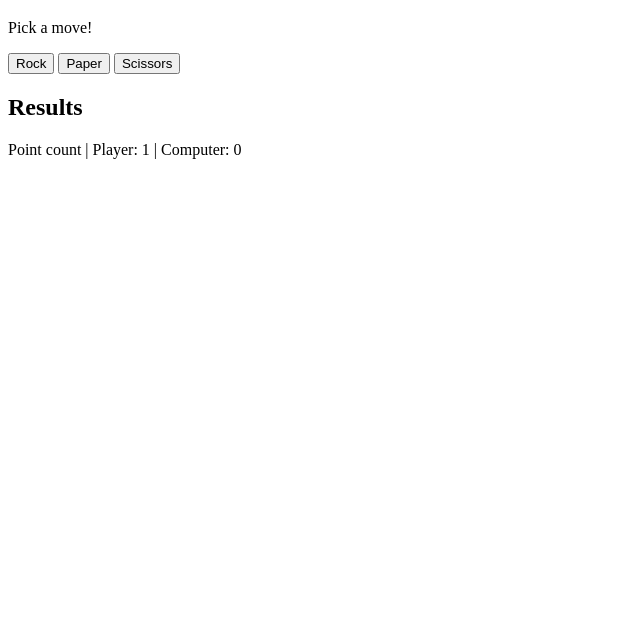
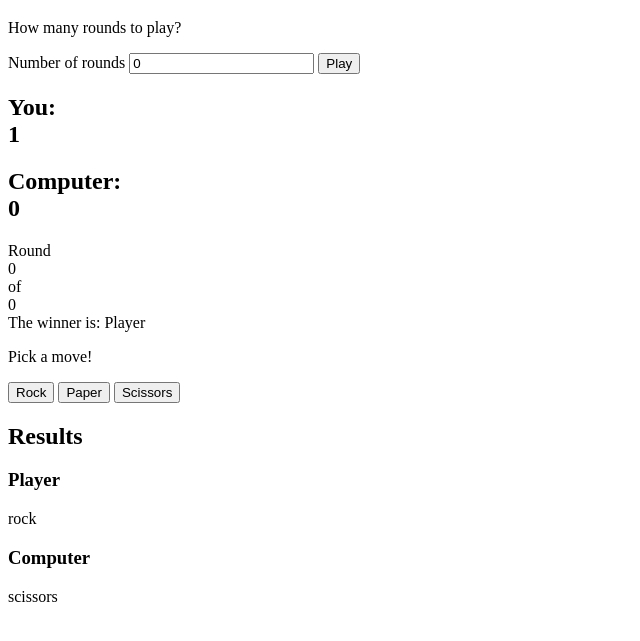
Before and after one commit to ornsteinerr/rock-paper-scissors, a plain HTML site: page index.html in a window 1280 px wide. Both pictures are taken after a click on the button "Rock". Shown: the part 61-702 px from the top of the page, without its empty margins (0-640 px from the left). Drawn offline with Linux system fonts and the light colour scheme.

Commit message:
Add rounds, points, and move display

```diff
--- a/index.html
+++ b/index.html
@@ -10,12 +10,30 @@
 </head>
 <body>
     <h1> Rock Paper Scissors! </h1>
-    </p>Pick a move!</p>
-    <button id="r">Rock</button>
-    <button id="p">Paper</button>
-    <button id="s">Scissors</button>
-    <div id="pointsLog">
-        <h2>Results</h2>
+    <div id="start">
+        <p>How many rounds to play? </p>
+        <label for="numRounds">Number of rounds </label>
+        <input type="text" id="numRounds" value ="0">
+        <button id="play">Play</button>
+     </div>
+    <div id="game">
+        <div id="pointsTally">
+            <h2> You: <div id="playerPointCounter">0</div></h2>
+            <h2> Computer: <div id="computerPointCounter">0</div></h2>
+        </div>
+        <div id="round">
+            Round <div id="currentRound">0 </div> of <div id="totalRound">0</div>
+        </div>
+        <div id="winnerMsg"></div>
+        </p>Pick a move!</p>
+        <button class="moveType">Rock</button>
+        <button class="moveType">Paper</button>
+        <button class="moveType">Scissors</button>
+        <div id="history">
+            <h2>Results</h2>
+            <div class="playerHistory"> <h3>Player</h3></div>
+            <div class="computerHistory"> <h3>Computer</h3></div>
+        </div>
     </div>
 </body>
 </html>
--- a/main.js
+++ b/main.js
@@ -7,7 +7,9 @@ game(); // Start game
 
 function game(){
     // Play specified number of rounds
-    const numRounds = 5;
+    const play = document.querySelector('#play');
+    play.addEventListener('click', startGame);
+
     // for (let i = 0; i < numRounds; i++) {
     //     console.log(`*****************ROUND ${i+1}*****************`);
     //     playRound();
@@ -24,38 +26,56 @@ function game(){
     }
 
     // Print final results
-  //  console.log(`FINAL RESULTS:
-   // The overall winner is: ${finalWinner}`);
 
+   `FINAL RESULTS: The overall winner is: ${finalWinner}`
+
+}
+
+function startGame(){
+    let currentRound = 0;
+
+    const numRounds = document.getElementById('numRounds').value;
+    const announcement = document.createElement('h2');
+    announcement.textContent = `Playing Round ${currentRound} of ${numRounds}`;
+    announcement.id = 'announcement';
+    const start = document.querySelector('#start');
+    start.appendChild(announcement);
+
+    for (let currentRound = 0; currentRound < numRounds; currentRound++ ){
+        const announcement = document.querySelector('#announcement');
+        announcement.textContent = `Playing Round ${currentRound} of ${numRounds}`;
+    }
 }
 
 // Event listener for player moves
 
-// const rbtn = document.querySelector('#r');
-// rbtn.move = "rock";
-// rbtn.addEventListener('click', playRound);
-
-const buttons = document.querySelectorAll('button');
-buttons.forEach((button) => {
-    button.addEventListener('click', playRound);
-})
+ const moveButtons = document.querySelectorAll('.moveType');
+ moveButtons.forEach((moveButton) => {
+    moveButton.addEventListener('click', playRound);
+ })
 
 function playRound(){
-    // Player chooses
-    // let playerSelection = prompt("Make a selection").toLowerCase();
-    // Computer chooses
+
+    // Player makes a move
     let computerSelection = ComputerPlay();
     let playerMove = this.textContent.toLowerCase();
-    console.log("Player selected: " + playerMove);
-    console.log("Computer selected: " + computerSelection);
+    // Update move
+    updateHistory(playerMove, computerSelection);
+    // Get winner and tally points
     let winner = getWinner(playerMove, computerSelection);
-    if (winner !== "Invalid selection"){
-        tallyPoints(winner);
-    }
-    console.log(`The winner is: ${winner}`);
+    tallyPoints(winner);
+    const winnerMsg = document.querySelector('#winnerMsg');
+    winnerMsg.textContent = `The winner is: ${winner}`;
+    //console.log(`The winner is: ${winner}`);
 }
 
-const pointsLog = document.querySelector('#pointsLog');
+function updateHistory(playerMove, computerSelection){
+    const playerHistory = document.querySelector('.playerHistory');
+    playerHistory.appendChild(createPara(playerMove));
+    const computerHistory = document.querySelector('.computerHistory');
+    computerHistory.appendChild(createPara(computerSelection));
+}
+
 
 function createPara(text){
     const p = document.createElement('p');
@@ -66,10 +86,11 @@ function createPara(text){
 function tallyPoints(winner){
     // Add points for winner
     (winner === "Player") ? playerPoints++ : computerPoints++;
-    // Print total score
-    let scoreText = `Point count | Player: ${playerPoints} | Computer: ${computerPoints}`;
-    pointsLog.appendChild(createPara(scoreText));
-
+    const playerPointCounter = document.querySelector('#playerPointCounter');
+    playerPointCounter.textContent = playerPoints;
+    const computerPointCounter = document.querySelector('#computerPointCounter');
+    computerPointCounter.textContent = computerPoints;
+    // TODO: Update points
 }
 
 function ComputerPlay() {
```
